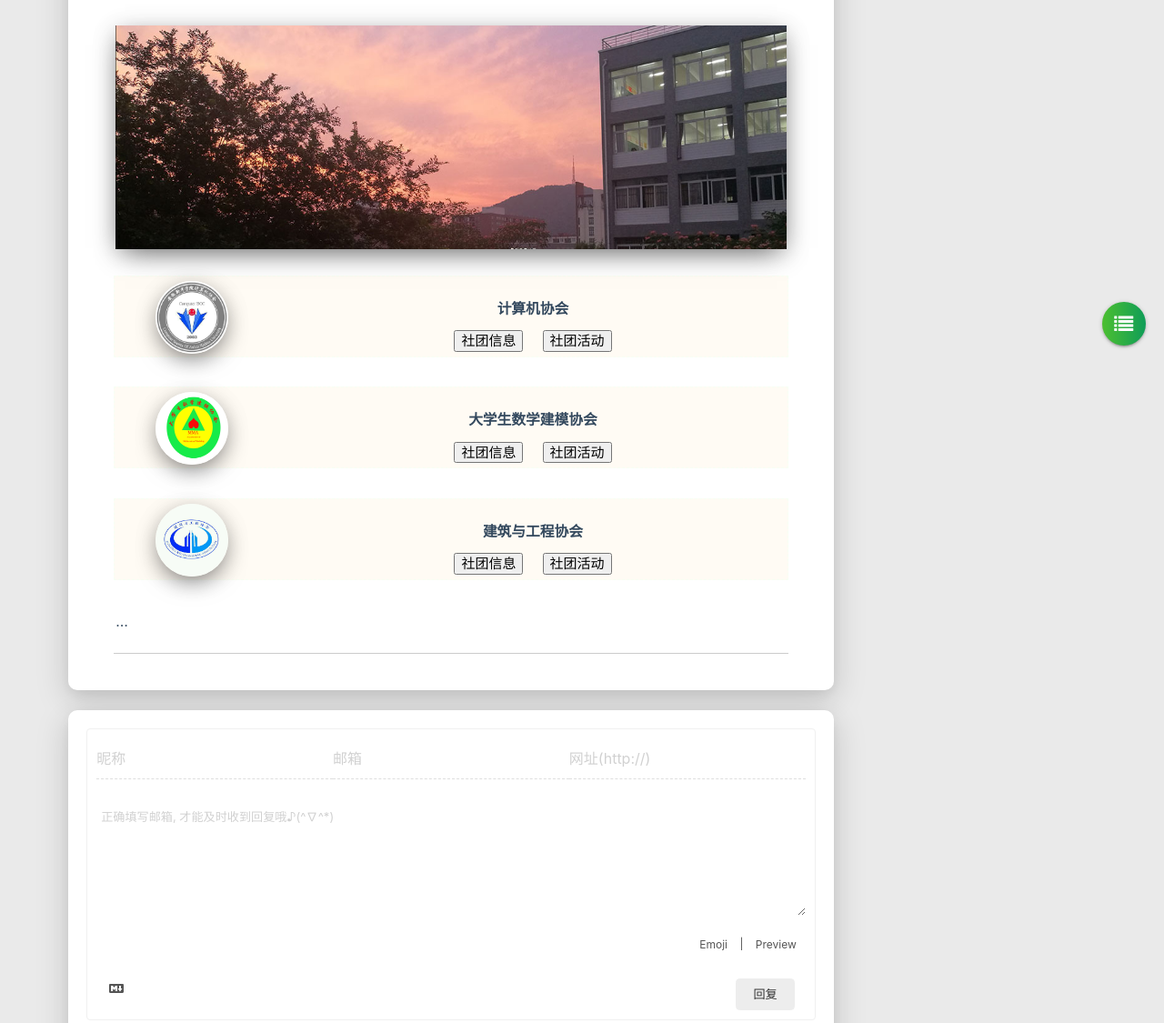
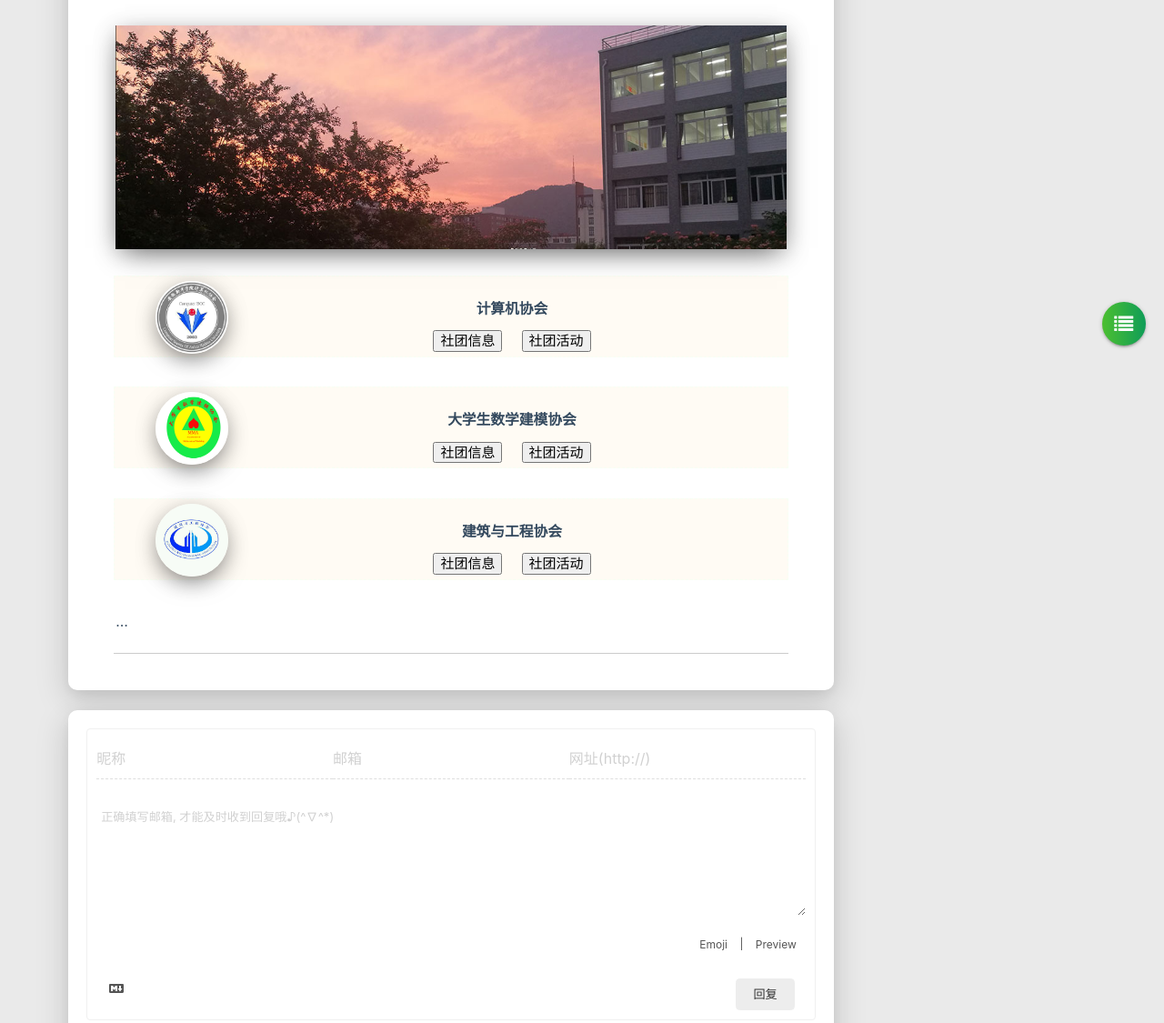
Before and after one commit to acai22/acai22.github.io, a plain HTML site: page passages/shetuanfenlei/index.html in a window 1280 px wide. Shown: the part 344-1469 px from the top of the page at 91% size. Drawn offline with Linux system fonts and the light colour scheme; some packages are replaced by stand-ins of ours; no server answers; a script that the page names is missing.

Commit message:
Site updated: 2019-03-28 00:45:48

```diff
--- a/passages/shetuanfenlei/index.html
+++ b/passages/shetuanfenlei/index.html
@@ -357,9 +357,9 @@
             <div id="articleContent">
                 <a id="more"></a>
 <p><img src="/images/img/IMG_20190322_143605.jpg" alt></p>
-<p><div style="width:100%; height:90px; display:block; visibility:visible; border-width:1px; border-color:#F7FFF4; border-style:dashed; background-color:#FFFBF4; ">        <div style="width:90px; height:100%;float:left;position:relative;text-align:center;">            <img style="border-radius:50%;width:80px;height:80px;position:absolute;margin-top:5px" src="/images/img/jixie.jpg"></div>        <div style="width: 100%; height:100%;position: absolute;left: 90px;right:0px;display:table-cell;text-align:center;vertical-align: middle;">                <p style="margin-top:22px;font-weight:bold;">计算机协会</p>            <button onclick="location.href='https://acai66.tk/passages/jixiexinxi'" type="button">社团信息</button> &nbsp;&nbsp;&nbsp;            <button onclick="location.href='https://acai66.tk/tags/计协活动'" type="button">社团活动</button>         </div></div><br></p>
-<p><div style="width:100%; height:90px; display:block; visibility:visible; border-width:1px; border-color:#F7FFF4; border-style:dashed; background-color:#FFFBF4; ">        <div style="width:90px; height:100%;float:left;position:relative;text-align:center;">            <img style="border-radius:50%;width:80px;height:80px;position:absolute;margin-top:5px" src="/images/img/shuxuejianmo.jpg"></div>        <div style="width:100%; height:100%;position: absolute; left: 90px;right:0px;display:table-cell;text-align:center;vertical-align: middle;">            <p style="margin-top:22px;font-weight:bold;">大学生数学建模协会</p>        <button onclick="location.href='https://acai66.tk/passages/wudaoshejianjie'" type="button">社团信息</button> &nbsp;&nbsp;&nbsp;            <button onclick="location.href='https://acai66.tk/tags/wudaoshehuodong'" type="button">社团活动</button>         </div></div><br></p>
-<p><div style="width:100%; height:90px; display:block; visibility:visible; border-width:1px; border-color:#F7FFF4; border-style:dashed; background-color:#FFFBF4; ">        <div style="width:90px; height:100%;float:left;position:relative;text-align:center;">            <img style="border-radius:50%;width:80px;height:80px;position:absolute;margin-top:5px" src="/images/img/jianxie.png"></div>        <div style="width:100%; height:100%; position: absolute;left: 90px;right:0px;display:table-cell;text-align:center;vertical-align: middle;">            <p style="margin-top:22px;font-weight:bold;">建筑与工程协会</p>        <button onclick="location.href='https://acai66.tk/passages/hualunjianjie'" type="button">社团信息</button> &nbsp;&nbsp;&nbsp;            <button onclick="location.href='https://acai66.tk/tags/hualunhuodong'" type="button">社团活动</button>         </div></div><br></p>
+<p><div style="width:100%; height:90px; display:block; visibility:visible; border-width:1px; border-color:#F7FFF4; border-style:dashed; background-color:#FFFBF4; ">        <div style="width:90px; height:100%;float:left;position:relative;text-align:center;">            <img style="border-radius:50%;width:80px;height:80px;position:absolute;margin-top:5px" src="/images/img/jixie.jpg"></div>        <div style="width: 100%; height:100%;position: absolute;left: 67px;right:0px;display:table-cell;text-align:center;vertical-align: middle;">                <p style="margin-top:22px;font-weight:bold;">计算机协会</p>            <button onclick="location.href='https://acai66.tk/passages/jixiexinxi'" type="button">社团信息</button> &nbsp;&nbsp;&nbsp;            <button onclick="location.href='https://acai66.tk/tags/计协活动'" type="button">社团活动</button>         </div></div><br></p>
+<p><div style="width:100%; height:90px; display:block; visibility:visible; border-width:1px; border-color:#F7FFF4; border-style:dashed; background-color:#FFFBF4; ">        <div style="width:90px; height:100%;float:left;position:relative;text-align:center;">            <img style="border-radius:50%;width:80px;height:80px;position:absolute;margin-top:5px" src="/images/img/shuxuejianmo.jpg"></div>        <div style="width:100%; height:100%;position: absolute; left: 67px;right:0px;display:table-cell;text-align:center;vertical-align: middle;">            <p style="margin-top:22px;font-weight:bold;">大学生数学建模协会</p>        <button onclick="location.href='https://acai66.tk/passages/wudaoshejianjie'" type="button">社团信息</button> &nbsp;&nbsp;&nbsp;            <button onclick="location.href='https://acai66.tk/tags/wudaoshehuodong'" type="button">社团活动</button>         </div></div><br></p>
+<p><div style="width:100%; height:90px; display:block; visibility:visible; border-width:1px; border-color:#F7FFF4; border-style:dashed; background-color:#FFFBF4; ">        <div style="width:90px; height:100%;float:left;position:relative;text-align:center;">            <img style="border-radius:50%;width:80px;height:80px;position:absolute;margin-top:5px" src="/images/img/jianxie.png"></div>        <div style="width:100%; height:100%; position: absolute;left: 67px;right:0px;display:table-cell;text-align:center;vertical-align: middle;">            <p style="margin-top:22px;font-weight:bold;">建筑与工程协会</p>        <button onclick="location.href='https://acai66.tk/passages/hualunjianjie'" type="button">社团信息</button> &nbsp;&nbsp;&nbsp;            <button onclick="location.href='https://acai66.tk/tags/hualunhuodong'" type="button">社团活动</button>         </div></div><br></p>
 <p>…</p>
 
             </div>
```
Also changed, not shown: search.xml (+1 -1 lines).
